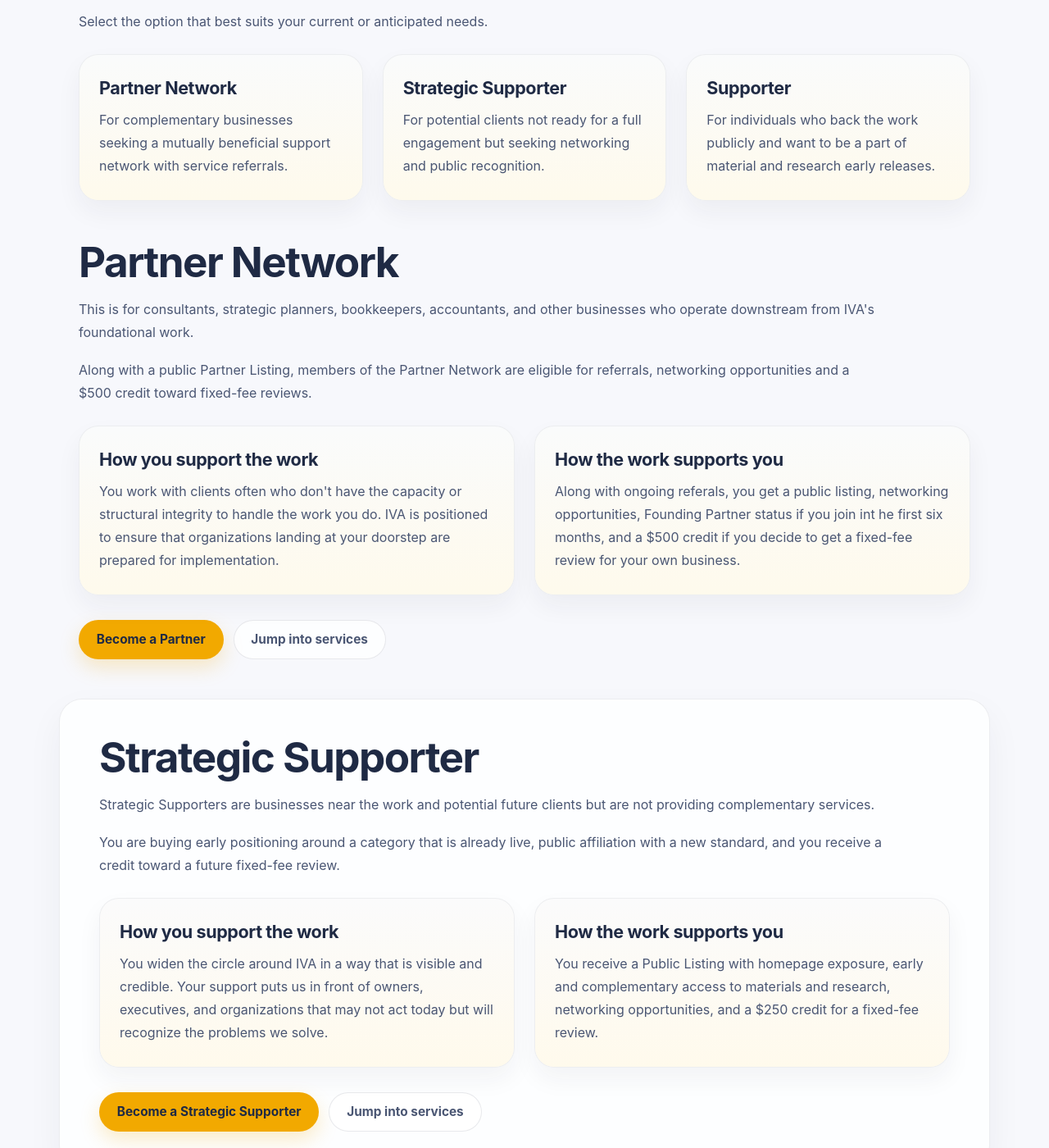
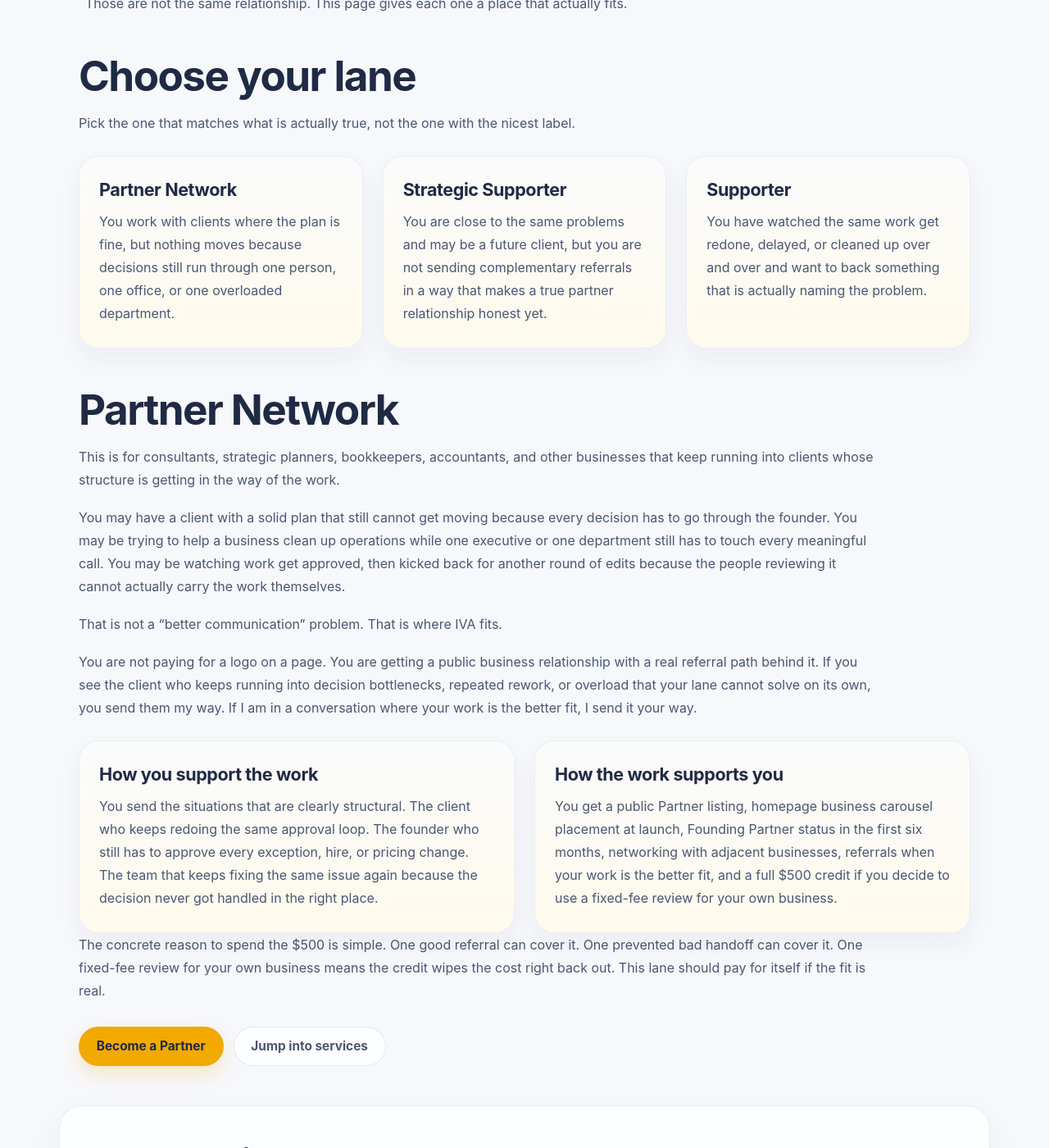
Before and after one commit to efost7873/integratedvaluearchitecture.com, a Jekyll site: the page built from partners-and-supporters.html, in a window 1280 px wide and 1400 px high, scrolled down 522 px. Shown: the whole window at 82% size. Built offline with Jekyll 4.4.1, drawn with Linux system fonts in a browser that asks for light colours; some of the changed text lies outside the part shown.

Commit message:
Update partners-and-supporters.html

```diff
--- a/partners-and-supporters.html
+++ b/partners-and-supporters.html
@@ -1,7 +1,7 @@
 ---
 layout: default
 title: Partners and Supporters | Integrated Value Architecture
-description: Join the Partner Network, become a Strategic Supporter, or back Integrated Value Architecture as a Supporter
+description: Join the Partner Network, become a Strategic Supporter, or back Integrated Value Architecture as a Supporter.
 permalink: /partners-and-supporters/
 schema_type: WebPage
 ---
@@ -9,12 +9,15 @@
 <section class="page-header">
   <div class="container narrow">
     <p class="eyebrow">Partners and Supporters</p>
-    <h1>IVA's foundation</h1>
+    <h1>Work gets stuck. It gets kicked back. The same people keep fixing it.</h1>
     <p>
-      IVA is an American company focused on being part of American communities. This ideology is the foundation for our Partners Network and Supporters Programs. The people that support our work, and the communities that we support working together to achieve success.
+      You’ve seen it. A plan gets approved, then sits because one person still has to sign off on everything. Work goes up for review, comes back with edits from someone who couldn’t have done it themselves, and lands right back on the same desk to be fixed again. Training gets assigned, people let the video run in the background, and nothing actually changes.
     </p>
     <p>
-      Partners and Supporters are part of a network of complementary service providers, adjacent businesses, and individuals who believe in the value of the work we do. Curated networking designed to enhance businesses through a unified organizational design ecosystem.
+      That pattern shows up everywhere. Some businesses run into it constantly and should be sending that work my way when it shows up. Some are close enough to the same problems that public affiliation makes sense now, even if a full partner relationship would be stretching it. Some people have watched this happen long enough to know it is real and want to back the work while it is still early.
+    </p>
+    <p>
+      Those are not the same relationship. This page gives each one a place that actually fits.
     </p>
   </div>
 </section>
@@ -23,7 +26,7 @@
   <div class="container narrow">
     <h2>Choose your lane</h2>
     <p>
-      Select the option that best suits your current or anticipated needs.
+      Pick the one that matches what is actually true, not the one with the nicest label.
     </p>
 
     <div class="card-grid three-up">
@@ -31,7 +34,7 @@
         <a class="card-link" href="https://forms.cloud.microsoft/r/1PfL2D9z5U">
           <h3>Partner Network</h3>
           <p>
-            For complementary businesses seeking a mutually beneficial support network with service referrals.
+            You work with clients where the plan is fine, but nothing moves because decisions still run through one person, one office, or one overloaded department.
           </p>
         </a>
       </article>
@@ -40,7 +43,7 @@
         <a class="card-link" href="https://forms.cloud.microsoft/r/Ardd9wZsmL">
           <h3>Strategic Supporter</h3>
           <p>
-            For potential clients not ready for a full engagement but seeking networking and public recognition.
+            You are close to the same problems and may be a future client, but you are not sending complementary referrals in a way that makes a true partner relationship honest yet.
           </p>
         </a>
       </article>
@@ -49,7 +52,7 @@
         <a class="card-link" href="https://buy.stripe.com/cNi5kE3jmcGAfJcdLBfrW03">
           <h3>Supporter</h3>
           <p>
-            For individuals who back the work publicly and want to be a part of material and research early releases.
+            You have watched the same work get redone, delayed, or cleaned up over and over and want to back something that is actually naming the problem.
           </p>
         </a>
       </article>
@@ -61,10 +64,16 @@
   <div class="container narrow">
     <h2>Partner Network</h2>
     <p>
-      This is for consultants, strategic planners, bookkeepers, accountants, and other businesses who operate downstream from IVA's foundational work.
+      This is for consultants, strategic planners, bookkeepers, accountants, and other businesses that keep running into clients whose structure is getting in the way of the work.
     </p>
     <p>
-      Along with a public Partner Listing, members of the Partner Network are eligible for referrals, networking opportunities and a $500 credit toward fixed-fee reviews.
+      You may have a client with a solid plan that still cannot get moving because every decision has to go through the founder. You may be trying to help a business clean up operations while one executive or one department still has to touch every meaningful call. You may be watching work get approved, then kicked back for another round of edits because the people reviewing it cannot actually carry the work themselves.
+    </p>
+    <p>
+      That is not a “better communication” problem. That is where IVA fits.
+    </p>
+    <p>
+      You are not paying for a logo on a page. You are getting a public business relationship with a real referral path behind it. If you see the client who keeps running into decision bottlenecks, repeated rework, or overload that your lane cannot solve on its own, you send them my way. If I am in a conversation where your work is the better fit, I send it your way.
     </p>
 
     <div class="card-grid two-up">
@@ -72,7 +81,7 @@
         <div class="card-link">
           <h3>How you support the work</h3>
           <p>
-            You work with clients often who don't have the capacity or structural integrity to handle the work you do. IVA is positioned to ensure that organizations landing at your doorstep are prepared for implementation.
+            You send the situations that are clearly structural. The client who keeps redoing the same approval loop. The founder who still has to approve every exception, hire, or pricing change. The team that keeps fixing the same issue again because the decision never got handled in the right place.
           </p>
         </div>
       </article>
@@ -81,11 +90,15 @@
         <div class="card-link">
           <h3>How the work supports you</h3>
           <p>
-            Along with ongoing referals, you get a public listing, networking opportunities, Founding Partner status if you join int he first six months, and a $500 credit if you decide to get a fixed-fee review for your own business.
+            You get a public Partner listing, homepage business carousel placement at launch, Founding Partner status in the first six months, networking with adjacent businesses, referrals when your work is the better fit, and a full $500 credit if you decide to use a fixed-fee review for your own business.
           </p>
         </div>
       </article>
     </div>
+
+    <p>
+      The concrete reason to spend the $500 is simple. One good referral can cover it. One prevented bad handoff can cover it. One fixed-fee review for your own business means the credit wipes the cost right back out. This lane should pay for itself if the fit is real.
+    </p>
 
     <div class="cta-block">
       <a class="button primary" href="https://forms.cloud.microsoft/r/1PfL2D9z5U">Become a Partner</a>
@@ -98,10 +111,16 @@
   <div class="container narrow">
     <h2>Strategic Supporter</h2>
     <p>
-      Strategic Supporters are businesses near the work and potential future clients but are not providing complementary services.
+      Strategic Supporters are businesses near the work and likely future clients, but they are not providing complementary services in a way that makes a real partner relationship honest yet.
     </p>
     <p>
-      You are buying early positioning around a category that is already live, public affiliation with a new standard, and you receive a credit toward a future fixed-fee review.
+      You keep seeing the same problems around your work. Decisions pile up. Good staff stay overloaded. A plan gets approved, then stalls because nobody moved where authority still sits. You can see that the problem is real, but you are not in a position to treat those situations as active referrals yet.
+    </p>
+    <p>
+      This lane keeps that distinction clean.
+    </p>
+    <p>
+      You are buying early positioning around work that is already live, public affiliation with a new standard, a visible place in the broader network around IVA, and a cleaner path into the work later if your own business becomes the client.
     </p>
 
     <div class="card-grid two-up">
@@ -109,7 +128,7 @@
         <div class="card-link">
           <h3>How you support the work</h3>
           <p>
-            You widen the circle around IVA in a way that is visible and credible. Your support puts us in front of owners, executives, and organizations that may not act today but will recognize the problems we solve.
+            You widen the circle around IVA in a visible and credible way. Your support puts the work in front of owners, executives, and organizations that may not act today but will recognize the problem once the delays, cleanup, and repeated rework get expensive enough to stop ignoring.
           </p>
         </div>
       </article>
@@ -118,11 +137,15 @@
         <div class="card-link">
           <h3>How the work supports you</h3>
           <p>
-            You receive a Public Listing with homepage exposure, early and complementary access to materials and research, networking opportunities, and a $250 credit for a fixed-fee review.
+            You receive a public listing with homepage exposure, early and complimentary access to selected materials and research, networking with adjacent businesses, Founding Strategic Supporter status in the first six months, and a $250 credit for a fixed-fee review if the time comes to bring IVA into your own organization.
           </p>
         </div>
       </article>
     </div>
+
+    <p>
+      The reason to spend the $500 here is not generic visibility. It is early position around work that is already moving, a public connection that actually means something, and a lower-friction entry point if you decide later that your own business needs this work.
+    </p>
 
     <div class="cta-block">
       <a class="button primary" href="https://forms.cloud.microsoft/r/Ardd9wZsmL">Become a Strategic Supporter</a>
@@ -135,10 +158,16 @@
   <div class="container narrow">
     <h2>Supporter Program</h2>
     <p>
-      Supporters are the individuals supporting the networking community we are building. This includes friends and family of our team and our clients.
+      Supporters are individuals backing the work publicly because they know this pattern when they see it.
     </p>
     <p>
-      We have all sat at work and watched all the problems I've described happen over and over. IVA is changing that from the ground up. If you recognize the patterns, and want to see change but aren't in a position to engage with IVA as a client, this is the program for you.
+      That includes people around IVA, people around clients, friends, family, and anyone else who has spent enough time in real organizations to know exactly what this looks like. You have seen someone spend hours fixing an expense report because it got sent back three times over tiny edits. You have watched people sit through training just to stop the reminder emails. You have seen one reliable person quietly become the place everything lands when it goes wrong because everyone knows they will clean it up.
+    </p>
+    <p>
+      This is for the person who recognizes that pattern, wants to see change, and is not in a position to hire IVA as a client but still wants to back the work while it is early.
+    </p>
+    <p>
+      That means the value has to be real. You are not just paying to be nice. You are getting public recognition, homepage supporter and Strategic Supporter carousel placement at launch, Founding Supporter status in the first six months, early access to selected materials and research, supporter-only access and events, and a closer line of sight into how the work is taking shape.
     </p>
 
     <div class="card-grid two-up">
@@ -146,7 +175,7 @@
         <div class="card-link">
           <h3>How you support the work</h3>
           <p>
-            You give early public backing to a business that is trying to define a new standard across sectors. You help keep the work visible and ensure that your neigbors, friends, and family see the value that you see in IVA.
+            You give early public backing to a business trying to define a new standard across sectors. You help keep the work visible before it has age, scale, or institutional permission protecting it, and you help make sure your neighbors, friends, and family see the value you already see in IVA.
           </p>
         </div>
       </article>
@@ -155,11 +184,15 @@
         <div class="card-link">
           <h3>How the work supports you</h3>
           <p>
-            You get visible recognition as a Supporter, founding status in the first six months, early access and supporter only access and events, and a closer line of sight into how the work is taking shape.
+            You get visible recognition as a Supporter, founding status in the first six months, early access and supporter-only access and events, homepage carousel placement, and a closer line of sight into how the work is taking shape before everybody else hears about it.
           </p>
         </div>
       </article>
     </div>
+
+    <p>
+      The concrete reason to spend the $500 here is that your support actually matters while the work is still early, and you get something real back for it: access, visibility, and direct connection to what is being built before it is polished into something distant.
+    </p>
 
     <div class="cta-block">
       <a class="button primary" href="https://buy.stripe.com/cNi5kE3jmcGAfJcdLBfrW03">Become a Supporter</a>
@@ -246,9 +279,9 @@
 
 <section class="section final-cta">
   <div class="container narrow">
-    <h2>Not sure which network to join?</h2>
+    <h2>Not sure which one fits?</h2>
     <p>
-      If your business wants to send and receive the right work, apply for Partner. If you see yourself as a future client but your work is still developing, request Strategic Supporter status. If you want to back the work publicly and stay close to it while it grows, join as a Supporter.
+      If your business wants to send and receive the right work, apply for Partner. If you see yourself as a future client but the relationship is not there yet, request Strategic Supporter status. If you want to back the work publicly and stay close to it while it grows, join as a Supporter.
     </p>
     <div class="cta-block">
       <a class="button primary" href="/contact/">Contact</a>
```
